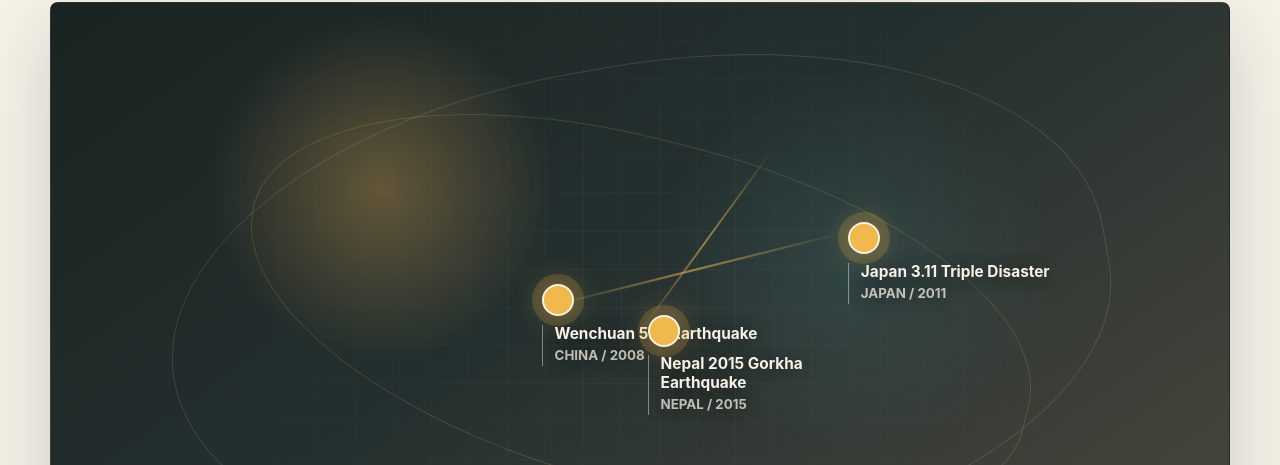
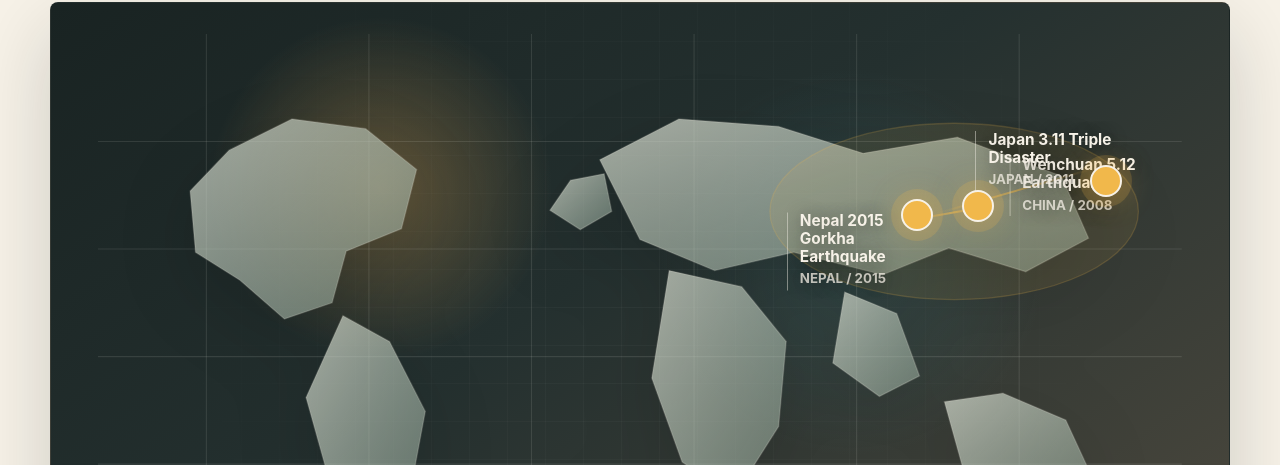
Before and after one commit to aboutsssa/Post-disaster-recovery-observatory, an Astro site: page /Post-disaster-recovery-observatory/cases in a window 1280 px wide. Shown: the part 616-1081 px from the top of the page. Built offline with nearby package versions, Linux system fonts and the light colour scheme; Astro itself is replaced by a stand-in of ours.

Commit message:
Add world basemap to case atlas

```diff
--- a/src/components/CaseAtlasMap.astro
+++ b/src/components/CaseAtlasMap.astro
@@ -1,16 +1,59 @@
 ---
 const { cases } = Astro.props;
+
+const projectedCases = cases.map((caseStudy) => {
+  const longitude = Number(caseStudy.event?.longitude);
+  const latitude = Number(caseStudy.event?.latitude);
+  const hasCoordinates = Number.isFinite(longitude) && Number.isFinite(latitude);
+  const x = hasCoordinates ? ((longitude + 180) / 360) * 100 : caseStudy.marker.x;
+  const y = hasCoordinates ? ((90 - latitude) / 180) * 100 : caseStudy.marker.y;
+  const labelX = x > 82 || caseStudy.id === "nepal-gorkha-2015" ? "-100%" : "0.85rem";
+  const labelY = caseStudy.id === "nepal-gorkha-2015" ? "0.65rem" : "-2.25rem";
+
+  return {
+    ...caseStudy,
+    mapX: Math.min(96, Math.max(4, x)),
+    mapY: Math.min(92, Math.max(8, y)),
+    labelX,
+    labelY
+  };
+});
 ---
 
 <div class="marker-map" aria-label="Pilot case locations">
   <div class="map-grain"></div>
+  <svg class="world-map" viewBox="0 0 1000 500" aria-hidden="true" preserveAspectRatio="none">
+    <defs>
+      <linearGradient id="atlasLand" x1="0" x2="1" y1="0" y2="1">
+        <stop offset="0%" stop-color="#d7dccf" stop-opacity="0.72" />
+        <stop offset="100%" stop-color="#9fb5a5" stop-opacity="0.5" />
+      </linearGradient>
+    </defs>
+    <g class="graticule">
+      <path d="M100 0V500 M250 0V500 M400 0V500 M550 0V500 M700 0V500 M850 0V500" />
+      <path d="M0 100H1000 M0 200H1000 M0 300H1000 M0 400H1000" />
+    </g>
+    <g class="continents">
+      <path d="M85 146L121 108L179 79L247 88L294 126L280 181L229 202L216 250L172 265L131 229L90 203Z" />
+      <path d="M226 262L269 286L302 351L289 421L246 458L210 403L192 338Z" />
+      <path d="M463 117L536 79L628 86L706 111L793 96L889 132L914 190L856 221L785 199L724 224L642 203L569 220L500 191Z" />
+      <path d="M527 220L594 235L635 286L628 365L587 430L539 398L511 320Z" />
+      <path d="M689 240L737 260L758 318L721 337L678 306Z" />
+      <path d="M781 342L835 334L893 359L915 407L865 440L802 418Z" />
+      <path d="M436 136L467 130L474 165L445 182L417 164Z" />
+      <path d="M455 430L514 421L563 446L528 474L469 465Z" />
+    </g>
+    <g class="region-glow">
+      <ellipse cx="790" cy="165" rx="170" ry="82" />
+    </g>
+  </svg>
   <div class="map-route route-one"></div>
   <div class="map-route route-two"></div>
-  {cases.map((caseStudy) => (
+  {projectedCases.map((caseStudy) => (
     <a
       class="case-marker"
       href={`${import.meta.env.BASE_URL}${caseStudy.href.replace(/^\//, "")}`}
-      style={`--x: ${caseStudy.marker.x}%; --y: ${caseStudy.marker.y}%;`}
+      style={`--x: ${caseStudy.mapX}%; --y: ${caseStudy.mapY}%; --label-x: ${caseStudy.labelX}; --label-y: ${caseStudy.labelY};`}
       aria-label={`Open ${caseStudy.name}`}
     >
       <span class="marker-dot"></span>
@@ -36,22 +79,6 @@ const { cases } = Astro.props;
     box-shadow: 0 28px 80px rgba(18, 28, 27, 0.18);
   }
 
-  .marker-map::before,
-  .marker-map::after {
-    content: "";
-    position: absolute;
-    inset: 10%;
-    border: 1px solid rgba(244, 247, 245, 0.12);
-    border-radius: 49% 51% 45% 55%;
-    transform: rotate(-10deg);
-  }
-
-  .marker-map::after {
-    inset: 22% 16%;
-    border-color: rgba(241, 184, 75, 0.18);
-    transform: rotate(14deg);
-  }
-
   .map-grain {
     position: absolute;
     inset: 0;
@@ -62,6 +89,33 @@ const { cases } = Astro.props;
     mask-image: radial-gradient(circle at center, black, transparent 78%);
   }
 
+  .world-map {
+    position: absolute;
+    inset: 5% 4% 8%;
+    width: 92%;
+    height: 87%;
+    filter: drop-shadow(0 24px 36px rgba(0, 0, 0, 0.22));
+  }
+
+  .graticule path {
+    fill: none;
+    stroke: rgba(247, 242, 232, 0.11);
+    stroke-width: 1;
+  }
+
+  .continents path {
+    fill: url(#atlasLand);
+    stroke: rgba(247, 242, 232, 0.18);
+    stroke-width: 1.4;
+    vector-effect: non-scaling-stroke;
+  }
+
+  .region-glow ellipse {
+    fill: rgba(241, 184, 75, 0.09);
+    stroke: rgba(241, 184, 75, 0.18);
+    stroke-width: 1.2;
+  }
+
   .map-route {
     position: absolute;
     height: 2px;
@@ -69,8 +123,19 @@ const { cases } = Astro.props;
     transform-origin: left center;
   }
 
-  .route-one { left: 42%; top: 49%; width: 26%; transform: rotate(-14deg); }
-  .route-two { left: 50%; top: 53%; width: 19%; transform: rotate(-54deg); }
+  .route-one {
+    left: 75%;
+    top: 34%;
+    width: 14%;
+    transform: rotate(-16deg);
+  }
+
+  .route-two {
+    left: 73%;
+    top: 35%;
+    width: 7%;
+    transform: rotate(-10deg);
+  }
 
   .case-marker {
     position: absolute;
@@ -96,18 +161,37 @@ const { cases } = Astro.props;
   }
 
   .marker-label {
+    position: absolute;
+    left: 2.1rem;
+    top: 0.15rem;
     display: grid;
     gap: 0.1rem;
+    min-width: 148px;
     border-left: 1px solid rgba(247, 242, 232, 0.45);
     padding-left: 0.75rem;
     text-shadow: 0 1px 18px rgba(0, 0, 0, 0.45);
+    transform: translate(var(--label-x), var(--label-y));
   }
 
-  .marker-label strong { font-size: 0.96rem; line-height: 1.2; }
-  .marker-label small { color: rgba(247, 242, 232, 0.74); font-weight: 750; text-transform: uppercase; }
-  .case-marker:hover .marker-dot { transform: scale(1.12); }
+  .marker-label strong {
+    font-size: 0.96rem;
+    line-height: 1.2;
+  }
+
+  .marker-label small {
+    color: rgba(247, 242, 232, 0.74);
+    font-weight: 750;
+    text-transform: uppercase;
+  }
+
+  .case-marker:hover .marker-dot {
+    transform: scale(1.12);
+  }
 
   @media (max-width: 680px) {
-    .marker-label { max-width: 150px; font-size: 0.86rem; }
+    .marker-label {
+      max-width: 150px;
+      font-size: 0.86rem;
+    }
   }
 </style>
```
